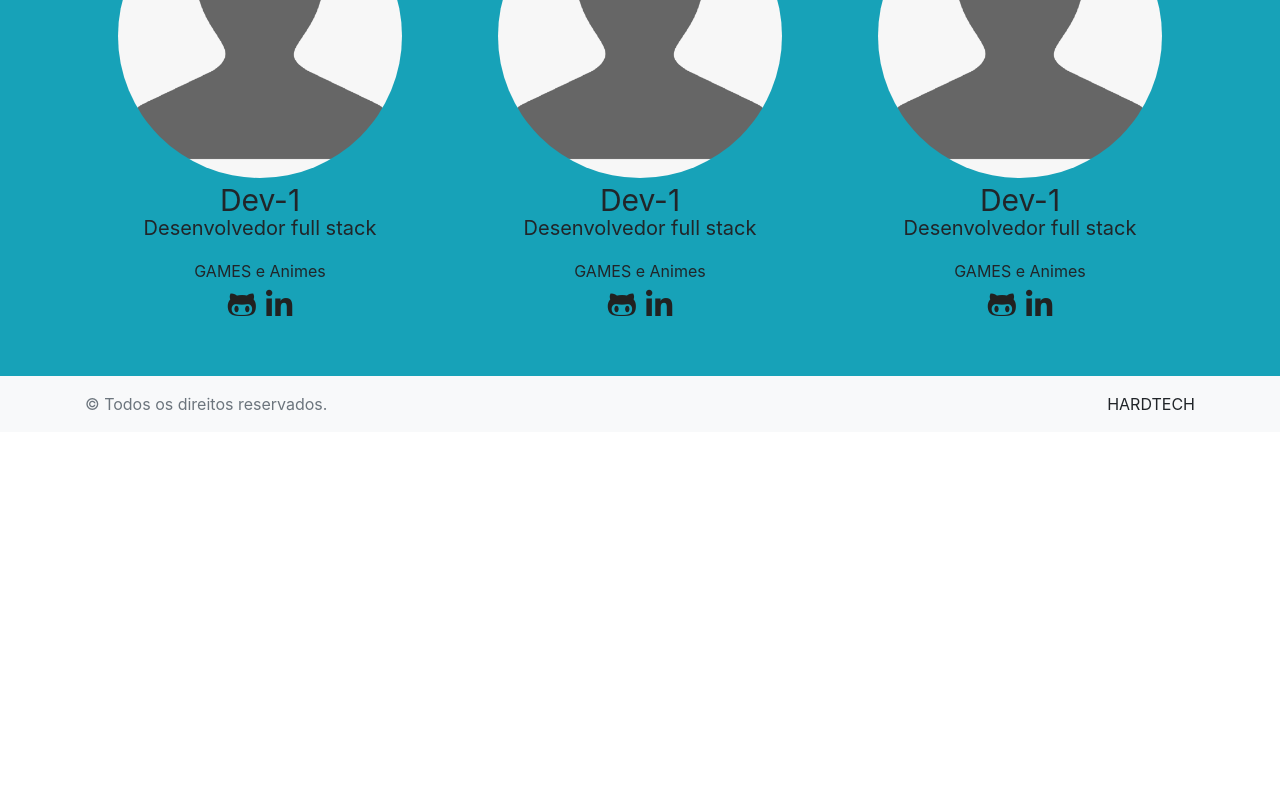
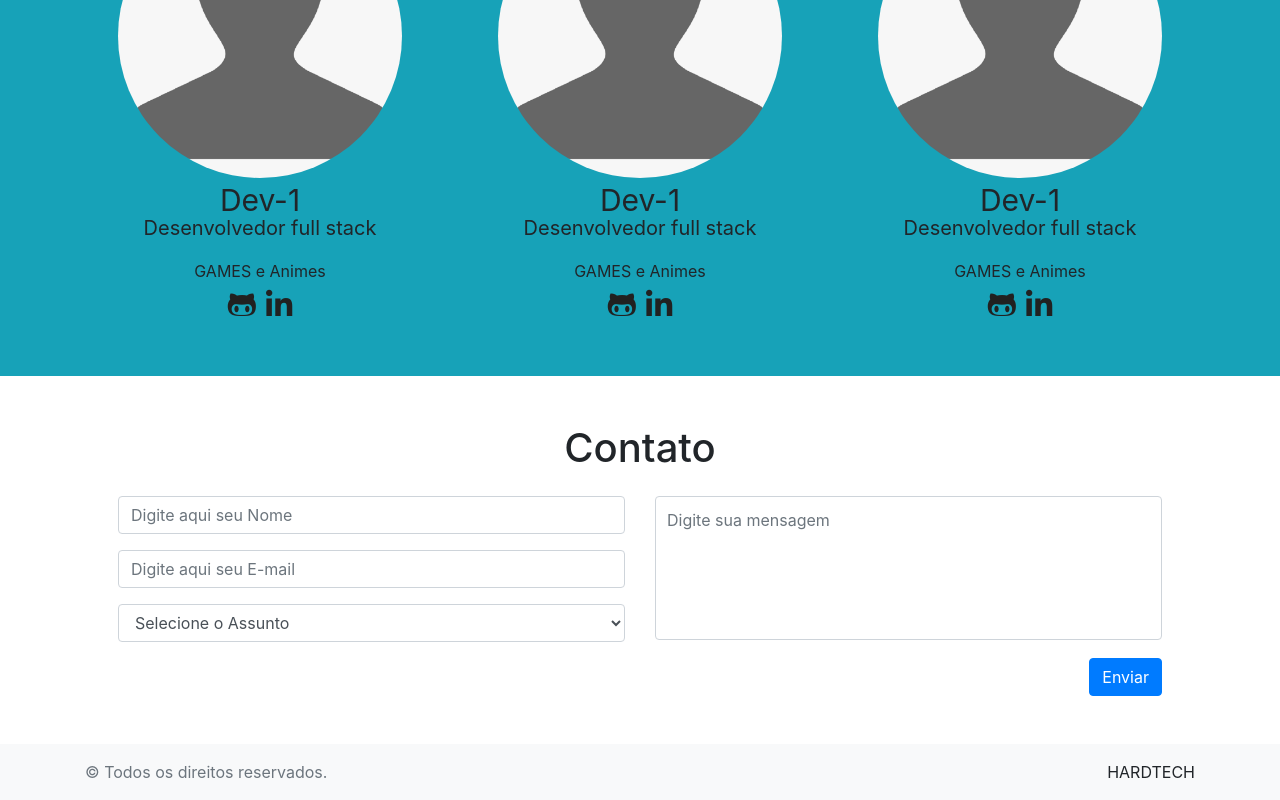
Before and after one commit to HARDTECHIO/dhoa-front, an Angular app: page / in a window 1280 px wide. Shown: the part 2163-2963 px from the top of the page. Before the commit the page ends 2595 px from the top, so only its background shows below. Built offline with nearby package versions, Linux system fonts and the light colour scheme.

Commit message:
feat(view): Implementado sections equipe e contato no componente site #4

```diff
--- a/src/app/views/site/site.component.html
+++ b/src/app/views/site/site.component.html
@@ -155,3 +155,46 @@
     </div>
 </section>
 <!--/Equipe-->
+
+<!--Contato-->
+<section class="container p-5">
+    <div class="row pb-3">
+        <div class="col-md">
+            <h1 class="text-center">Contato</h1>
+        </div>
+    </div>
+    <div class="row">
+        <div class="col-md">
+            <form class="row">
+                <div class="col-md">
+                    <div class="form-group">
+                        <input type="text" class="form-control" id="nome" placeholder="Digite aqui seu Nome">
+                      </div>
+                    <div class="form-group">
+                      <input type="email" class="form-control" id="email" placeholder="Digite aqui seu E-mail">
+                    </div>
+                    <div class="form-group">
+                        <!-- <label for="exampleFormControlSelect1">Example select</label> -->
+                        <select class="form-control" id="assunto">
+                          <option>Selecione o Assunto</option>
+                          <option>Ajuda</option>
+                          <option>Bugs</option>
+                          <option>Sugestões</option>
+                          <option>Outros</option>
+                        </select>
+                      </div>
+                </div>
+                <div class="col-md">
+                    <div class="form-group">
+                        <textarea class="form-control" id="mensagem" rows="5" placeholder="Digite sua mensagem"></textarea>
+                      </div>
+                </div>
+                <div class="w-100"></div>
+                <div class="col-md d-flex justify-content-end">
+                    <button type="submit" class="btn btn-primary">Enviar</button>
+                </div>
+              </form>
+        </div>
+    </div>
+</section>
+<!--/Contato-->
```
Also changed, not shown: 2 other files (tests, documents, lock files or other folders).
